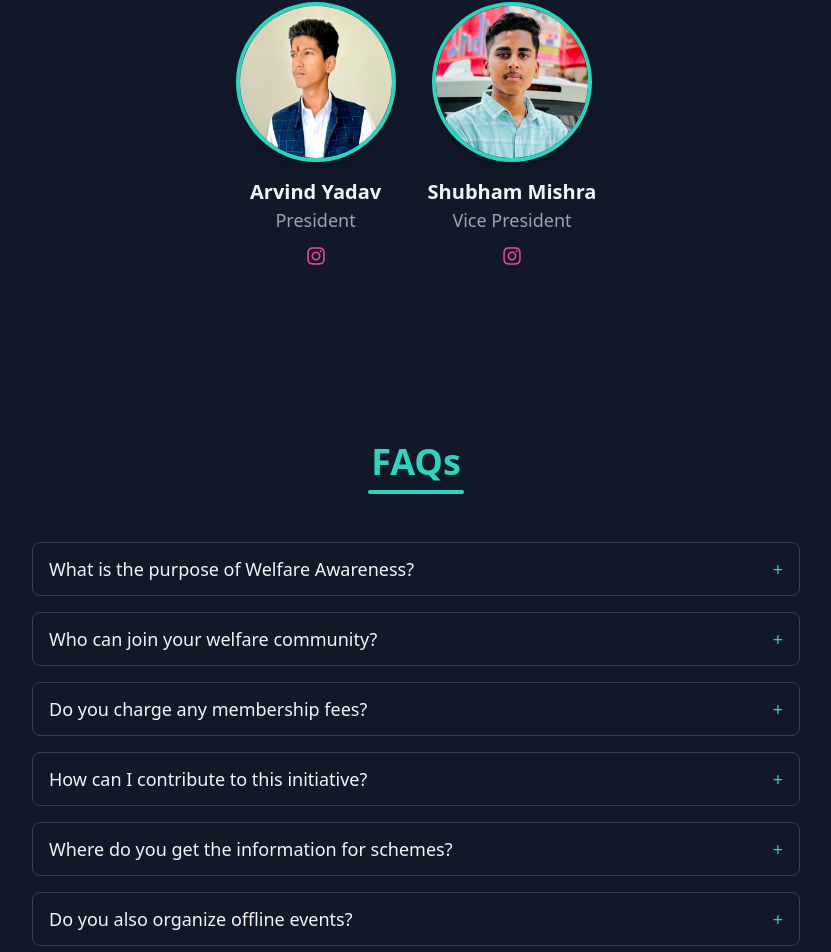
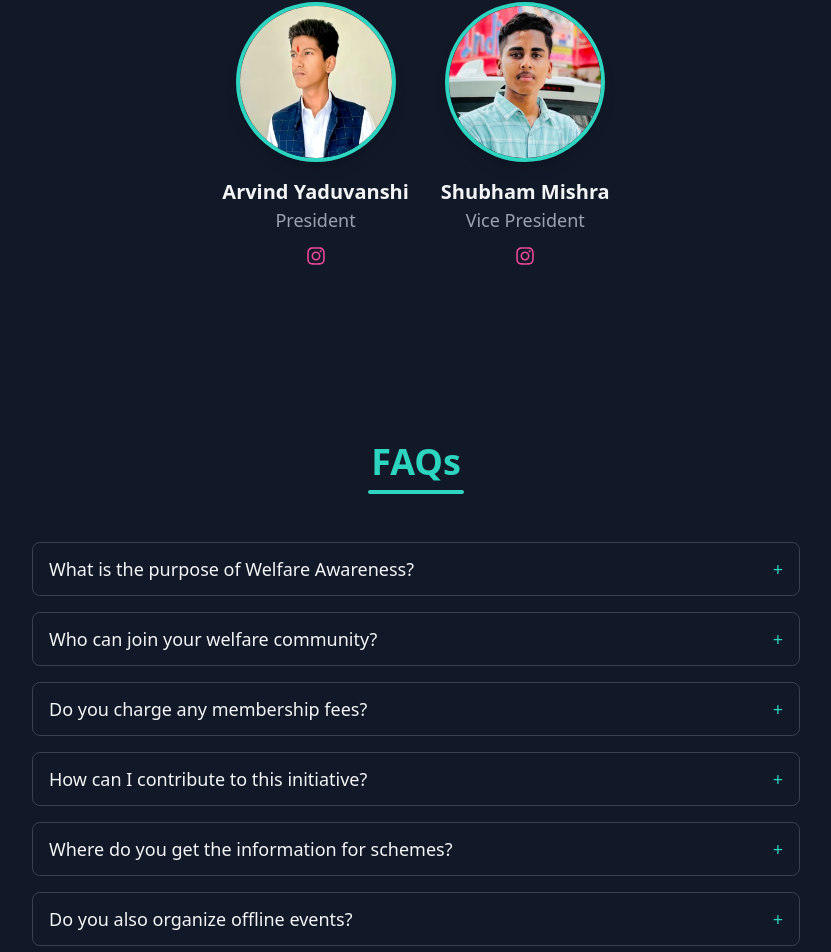
Before and after one commit to ashirwadDev/welfareAwarenessGkp2, a React (Vite) app: page / in a window 1280 px wide. Shown: the part 1458-2410 px from the top of the page, without its empty margins (224-1055 px from the left). Built offline with nearby package versions, Linux system fonts and the light colour scheme.

Commit message:
done with animations and minor bugs

```diff
--- a/src/components/OurTeam.jsx
+++ b/src/components/OurTeam.jsx
@@ -7,7 +7,7 @@ import FadeInSection from "./FadeInSection";
 export default function OurTeam() {
   const coreTeam = [
     {
-      name: "Arvind Yadav",
+      name: "Arvind Yaduvanshi",
       role: "President",
       img: "/presiident.jpg",
       insta: "https://www.instagram.com/arvind_yaduvanshi04/",
```
